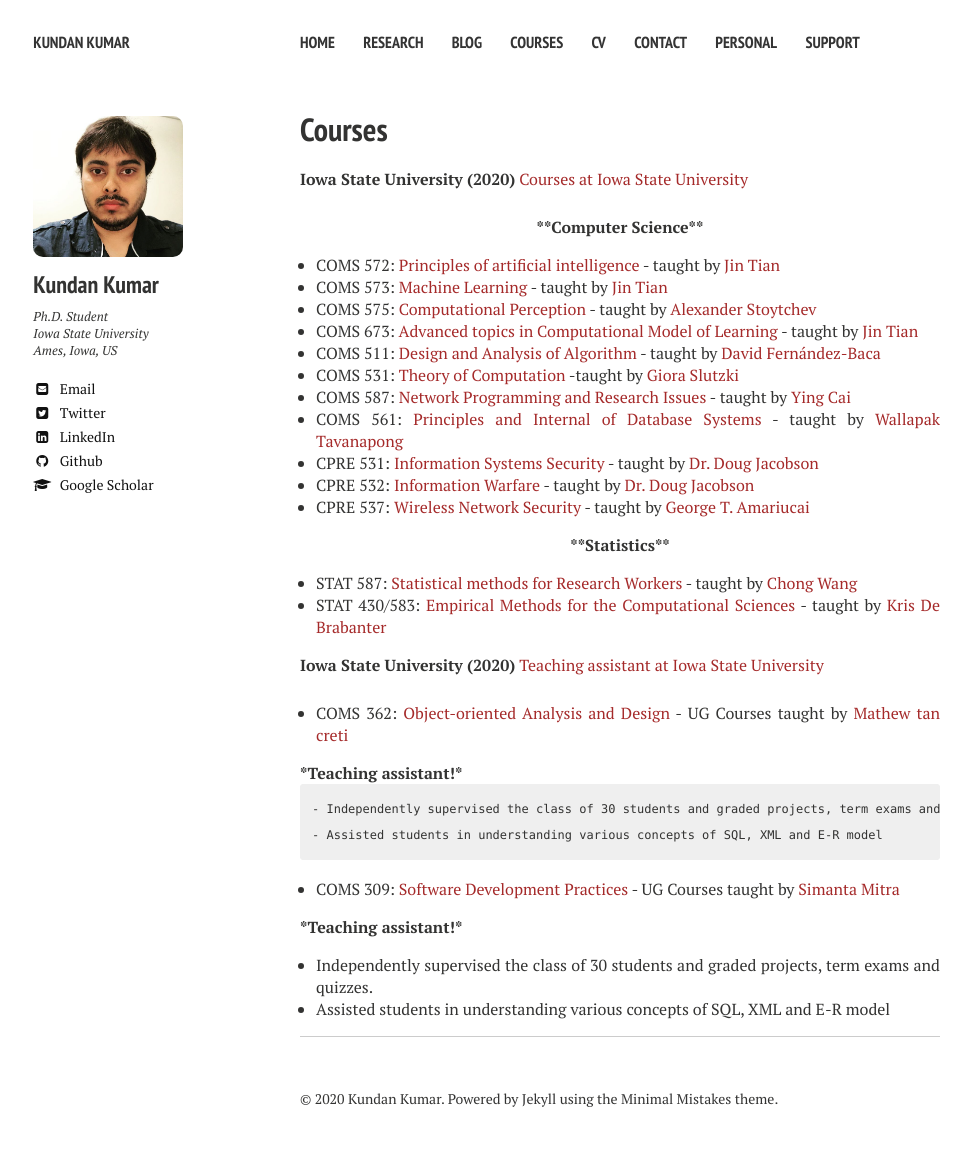
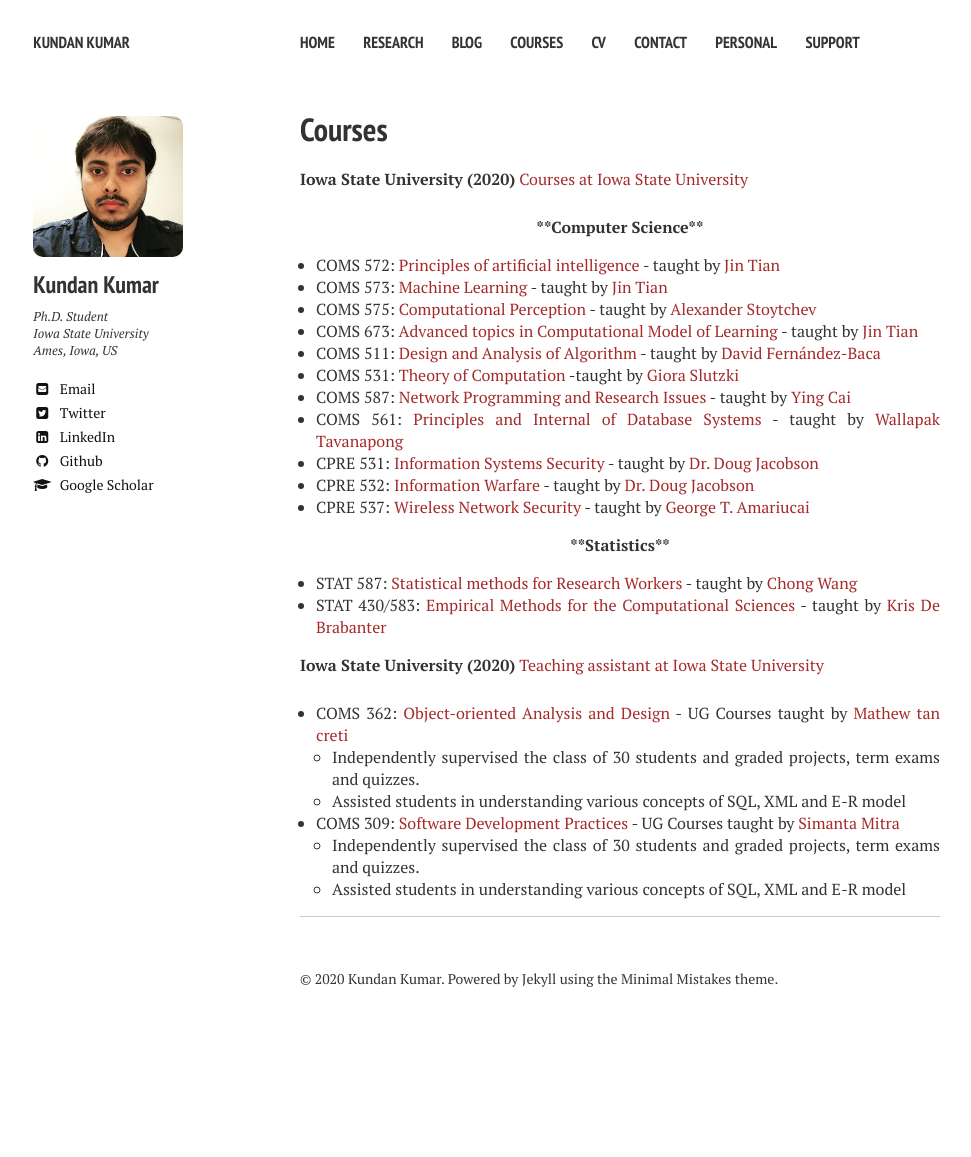
Before and after one commit to kundan7kumar/kundan7kumar.github.io, a Jekyll site: the page built from teaching/index.md, in a window 1280 px wide. Shown: the whole page, without its empty margins (20-991 px from the left). Built offline with Jekyll 4.4.1, drawn with Linux system fonts in a browser that asks for light colours; nearby versions of some CDN libraries; after the commit the page ends 1037 px from its top, so only the background shows below that.

Commit message:
Update index.md

```diff
--- a/teaching/index.md
+++ b/teaching/index.md
@@ -31,17 +31,9 @@ comments: false
 **Iowa State University (2020)** [Teaching assistant at Iowa State University](https://cs.iastate.edu/)
 
 * COMS 362: [Object-oriented Analysis and Design](https://catalog.iastate.edu/azcourses/com_s/) - UG Courses taught by [Mathew tan creti](https://www.cs.iastate.edu/people/matthew-tan-creti)
-
-<div align="left">
-  <b>*Teaching assistant!*</b>
-</div>
     - Independently supervised the class of 30 students and graded projects, term exams and quizzes.
     - Assisted students in understanding various concepts of SQL, XML and E-R model
 
 * COMS 309: [Software Development Practices](https://catalog.iastate.edu/azcourses/com_s/) - UG Courses taught by [Simanta Mitra](https://www.cs.iastate.edu/people/simanta-mitra)
-
-<div align="left">
-  <b>*Teaching assistant!*</b>
-</div>
-  - Independently supervised the class of 30 students and graded projects, term exams and quizzes.
-  - Assisted students in understanding various concepts of SQL, XML and E-R model
+    - Independently supervised the class of 30 students and graded projects, term exams and quizzes.
+    - Assisted students in understanding various concepts of SQL, XML and E-R model
```
